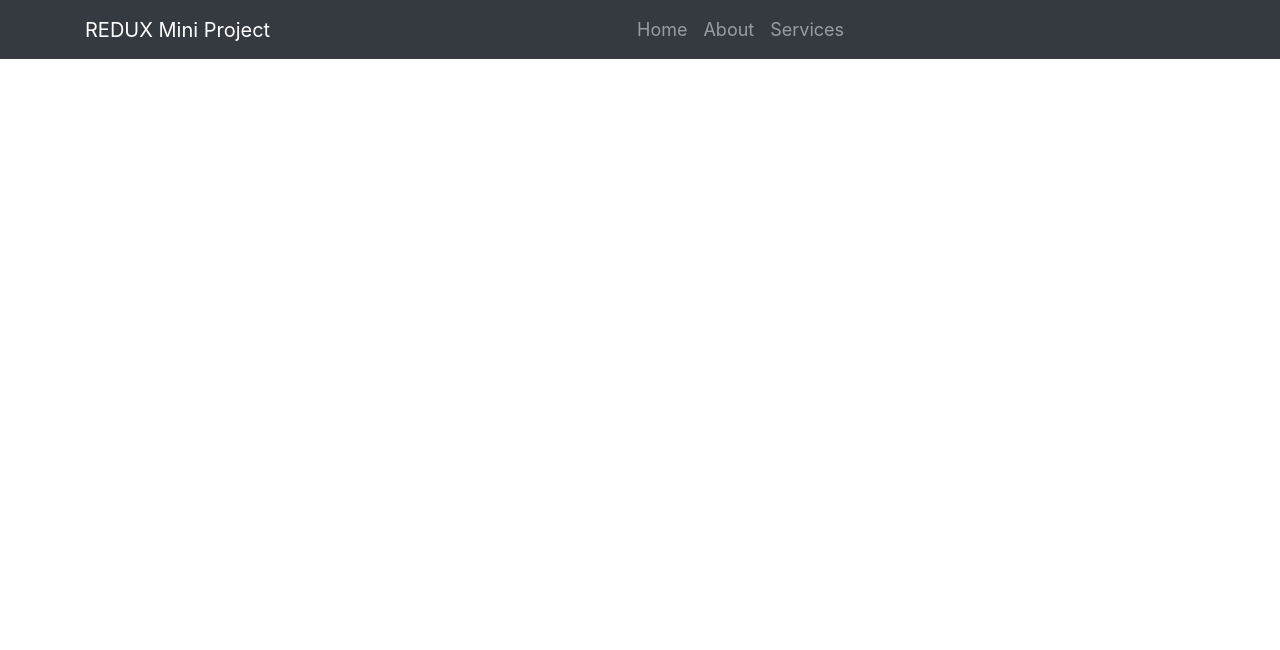
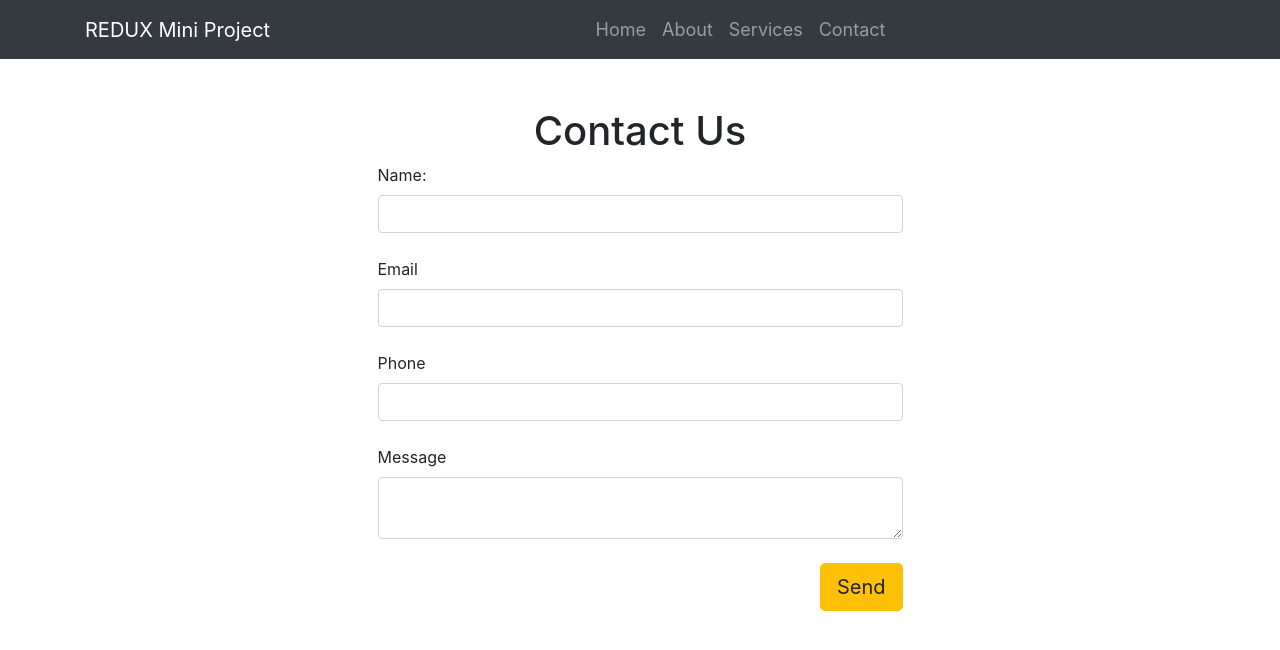
Before and after one commit to NoorAhmed407/Redux, a React (Create React App) app: page /contact in a window 1280 px wide. Shown: the top 650 px of the page. Built offline with nearby package versions, Linux system fonts and the light colour scheme.

Commit message:
Contact Added

```diff
--- a/src/App.js
+++ b/src/App.js
@@ -3,6 +3,7 @@ import Header from './Components/header';
 import Home from './Components/home';
 import About from './Components/about';
 import Services from './Components/service';
+import Contact from './Components/contact';
 import {BrowserRouter, Switch, Route} from 'react-router-dom';
 
 function App() {
@@ -14,6 +15,7 @@ function App() {
           <Route path="/" exact component={Home}/>
           <Route path="/about" component={About}/>
           <Route path="/service" component={Services}/>
+          <Route path="/contact" component={Contact}/>
         </Switch>
       </BrowserRouter>
     </div>
--- a/src/Components/about.js
+++ b/src/Components/about.js
@@ -31,6 +31,23 @@ const Cards = (props) =>{
 
 class About extends React.Component{
 
+
+    getCards = (props) =>{
+       const getcard =  this.props.data.map(getCardData=>{
+
+            return(
+                <Cards
+                key={getCardData.id}
+                cardname={getCardData.name}
+                cardDesignation={getCardData.Designation}
+            />
+            );
+        });
+
+        return getcard;
+    }
+
+
     render(){
         return(
             <div>
@@ -39,19 +56,9 @@ class About extends React.Component{
                  className="text-center mt-5">About Us</h1>
                  <div className="row m-5">
                     {
-                        this.props.data.map(getCardData=>{
-
-                            return(
-                                <Cards
-                                key={getCardData.id}
-                                cardname={getCardData.name}
-                                cardDesignation={getCardData.Designation}
-                            />
-                            )
-                        })
+                       this.getCards()
                     }
                  </div>
-
             </div>
         );
     }
--- /dev/null
+++ b/src/Components/contact.js
@@ -0,0 +1,80 @@
+import React, { Component } from 'react';
+import { connect } from 'react-redux';
+import AOS from 'aos';
+import 'aos/dist/aos.css';
+
+
+AOS.init();
+
+
+class Contact extends Component{
+
+    state = {
+        fullname : "",
+        email: "",
+        phone: 0,
+        message: ""
+    };
+
+    handleInput = (event, props) =>{
+        this.setState({[event.target.name]: event.target.value})
+    }
+
+    handleClick=(e)=>{
+        let st = this.state;
+        if(st.fullname && st.email && st.phone && st.message != ""
+        ? alert(`Dear ${st.fullname} thank you for your response! you will be served soon`)
+        : alert("Please Fill all the required fields"));
+        e.preventDefault();
+    }
+
+    render(){
+        return(
+            <div className="container">
+                <h1
+                data-aos="fade-right"
+                className="text-center mt-5">Contact Us</h1>
+
+                <div className="col-md-6 mx-auto">
+                    <form>
+                        <label>Name: </label>
+                        <input
+                        name="fullname"
+                        type="text"
+                        className="form-control"
+                        onChange={this.handleInput} /> <br/>
+
+                        <label>Email </label>
+                        <input
+                        name="email"
+                        type="email"
+                        className="form-control"
+                        onChange={this.handleInput} /> <br/>
+
+                        <label>Phone </label>
+                        <input
+                        type="number"
+                        name="phone"
+                        className="form-control"
+                        onChange={this.handleInput} /> <br/>
+
+                        <label>Message</label>
+                        <textarea
+                        onChange={this.handleInput}
+                        name="message"
+                        className="form-control" /> <br />
+
+                        <button
+                        onClick={this.handleClick}
+                        className="btn btn-lg btn-warning float-right">Send</button>
+                    </form>
+                </div>
+
+            </div>
+        );
+    }
+}
+
+
+
+export default connect()(Contact);
--- a/src/Components/header.js
+++ b/src/Components/header.js
@@ -10,7 +10,14 @@ class Header extends Component{
                 <div className="navbar navbar-expand-lg navbar-dark bg-dark">
                     <div className="container">
                     <Link className="navbar-brand" to="/">REDUX Mini Project</Link>
-                    <button className="navbar-toggler" type="button" data-toggle="collapse" data-target="#navbarNavAltMarkup" aria-controls="navbarNavAltMarkup" aria-expanded="false" aria-label="Toggle navigation">
+                    <button
+                    className="navbar-toggler"
+                    type="button"
+                    data-toggle="collapse"
+                    data-target="#navbarNavAltMarkup"
+                    aria-controls="navbarNavAltMarkup"
+                    aria-expanded="false"
+                    aria-label="Toggle navigation">
                         <span className="navbar-toggler-icon"></span>
                     </button>
                     <div className="collapse navbar-collapse" id="navbarNavAltMarkup">
@@ -18,6 +25,7 @@ class Header extends Component{
                             <Link className="nav-item nav-link" to="/">Home</Link>
                             <Link className="nav-item nav-link" to="/about">About</Link>
                             <Link className="nav-item nav-link" to="/service">Services</Link>
+                            <Link className="nav-item nav-link" to="/contact">Contact</Link>
                         </div>
                     </div>
                     </div>
--- a/src/Components/service.js
+++ b/src/Components/service.js
@@ -31,6 +31,22 @@ const SeviceCards = (props)=>{
 
 
 class Services extends Component{
+
+    getServices = (props) =>{
+        const getservice =
+        this.props.data.map(getServiceData=>{
+            return(
+                <SeviceCards
+                key={getServiceData.id}
+                servicename = {getServiceData.serviceName}
+                serviceimg = {getServiceData.seviceImg}
+                />
+            );
+        });
+
+        return getservice;
+    }
+
     render(){
         return(
             <div>
@@ -39,16 +55,7 @@ class Services extends Component{
                className="mt-5 text-center">Services</h1>
                <div className="row m-5">
                     {
-                        this.props.data.map(getServiceData=>{
-                            return(
-                                <SeviceCards
-                                key={getServiceData.id}
-                                servicename = {getServiceData.serviceName}
-                                serviceimg = {getServiceData.seviceImg}
-                                />
-                            )
-                        })
-
+                        this.getServices()
                     }
                </div>
             </div>
--- a/src/reducer.js
+++ b/src/reducer.js
@@ -49,9 +49,8 @@ const iState = {
                 seviceImg: require('./images/game.png')
             },
         ]
+    },
 
-
-    }
 }
 
 const reducer = (state=iState,action)=>{
```
